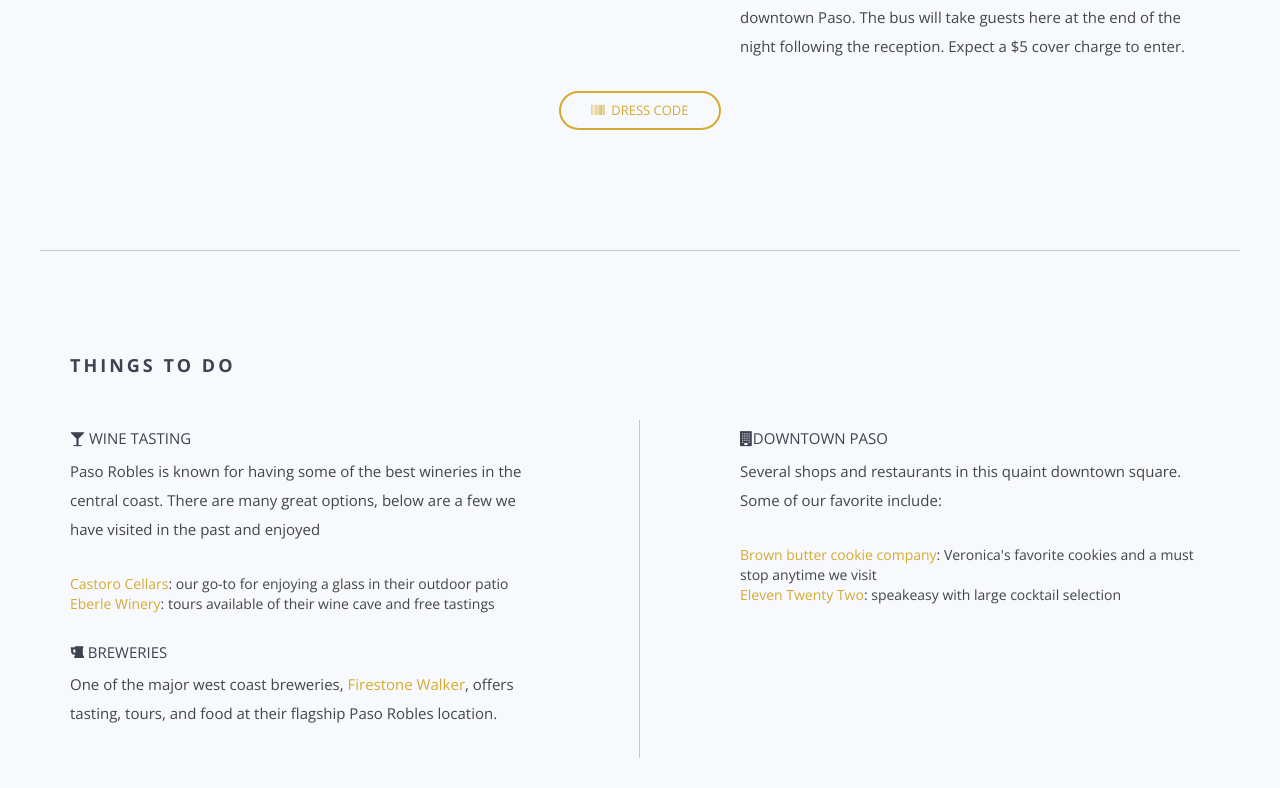
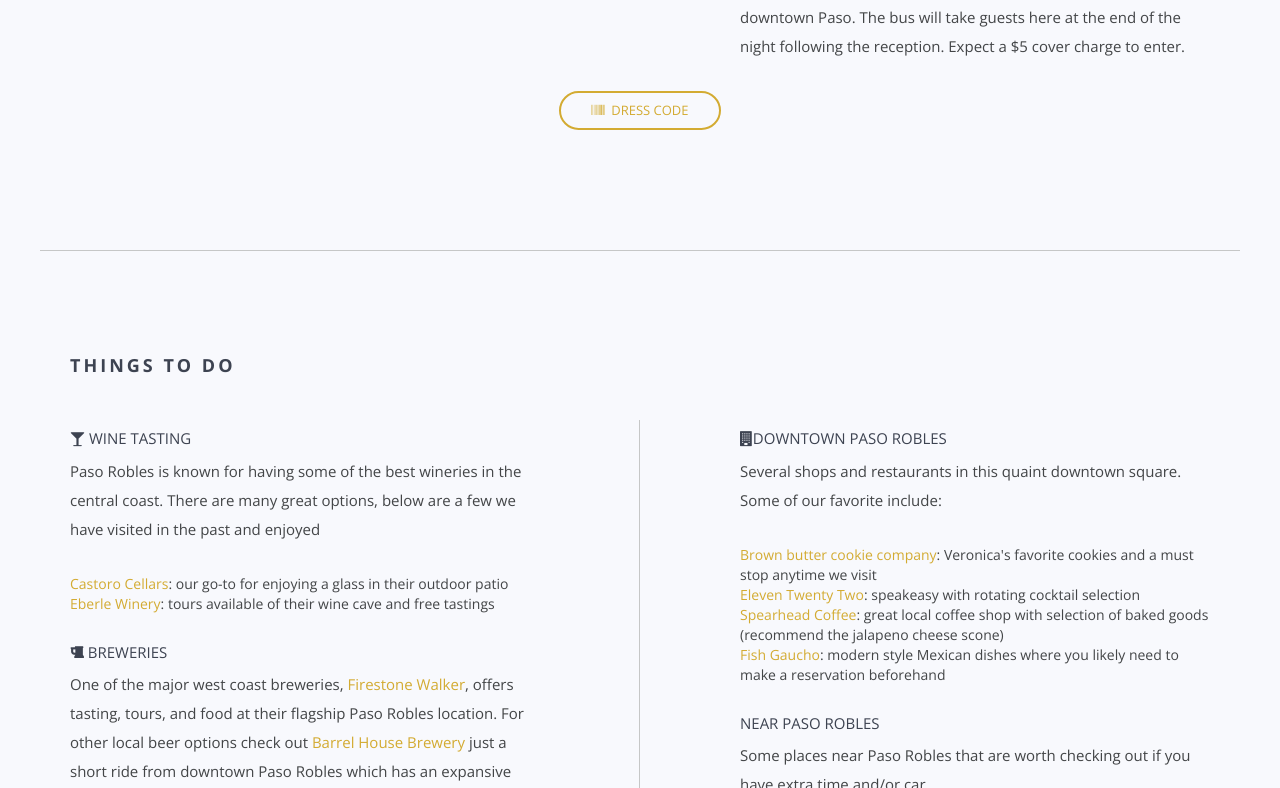
Before and after one commit to williazo/one-in-a-williams, a website: page index.html in a window 1280 px wide. Shown: the part 2842-3630 px from the top of the page. Drawn offline with nearby package versions, Linux system fonts and the light colour scheme; some packages are replaced by stand-ins of ours; a script that the page names is missing; files whose address does not match are found by name.

Commit message:
update things to do list

```diff
--- a/index.html
+++ b/index.html
@@ -368,20 +368,44 @@
                         <h5> <i class="fa fa-beer"></i> Breweries</h5>
                         <p>One of the major west coast breweries, <a
                                 href="https://www.firestonebeer.com/paso-robles/">Firestone Walker</a>, offers tasting,
-                            tours, and food at their flagship Paso Robles location.</p>
+                            tours, and food at their flagship Paso Robles location. For other local beer options check
+                            out <a href="https://barrelhousebrewing.com"> Barrel House Brewery</a> just a short ride
+                            from downtown Paso Robles which has an expansive beer garden and outdoor seating.</p>
                     </div>
                 </div>
                 <div class="col-md-6 col-sm-12 col-xs-12 rightcol">
                     <div class="wp4">
-                        <h5><i class="fa fa-building"></i>Downtown Paso</h5>
+                        <h5><i class="fa fa-building"></i>Downtown Paso Robles</h5>
                         <p>
                             Several shops and restaurants in this quaint downtown square. Some of our favorite include:
                         <ul>
                             <li><a href="https://brownbuttercookies.com/shops">Brown butter cookie company</a>:
                                 Veronica's favorite cookies and a must stop anytime we visit</li>
-                            <li><a href="https://www.eleven-twentytwo.com">Eleven Twenty Two</a>: speakeasy with large
+                            <li><a href="https://www.eleven-twentytwo.com">Eleven Twenty Two</a>: speakeasy with
+                                rotating
                                 cocktail selection</li>
+                            <li><a href="https://www.spearheadcoffee.com"> Spearhead
+                                    Coffee</a>: great local coffee shop
+                                with selection of baked goods (recommend the jalapeno cheese scone)</li>
+                            <li><a href="https://www.fishgaucho.com">Fish
+                                    Gaucho</a>: modern
+                                style Mexican dishes where
+                                you likely need to make a reservation beforehand</li>
                         </ul>
+                        </p>
+                        <h5>Near Paso Robles</h5>
+                        <p>Some places near Paso Robles that are worth checking out if you have extra time and/or car
+                        <ul>
+                            <li>San Luis Obispo (SLO): [20-30 min drive] collection of shops and restaurants in this
+                                downtown area</li>
+                            <li>Pismo Beach: [30-45 min drive] walk the beach and boardwalk of this seaside town. Check
+                                out Old West
+                                Cinnamon Rolls for one of our favorite treats </li>
+                            <li><a href="https://hearstcastle.org"></i>Hearst Castle</a>: [45-60 min drive] the
+                                inspiration for Xanadu from
+                                the classic movie Citizen Kane</li>
+                        </ul>
+
                         </p>
                     </div>
                 </div>
```
